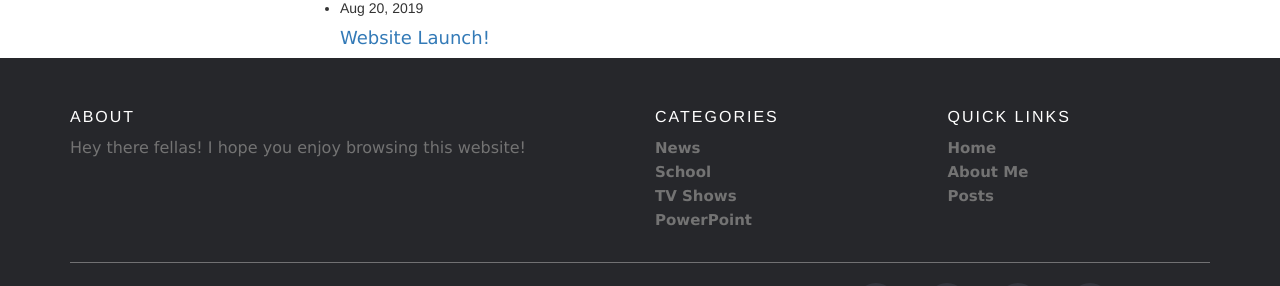
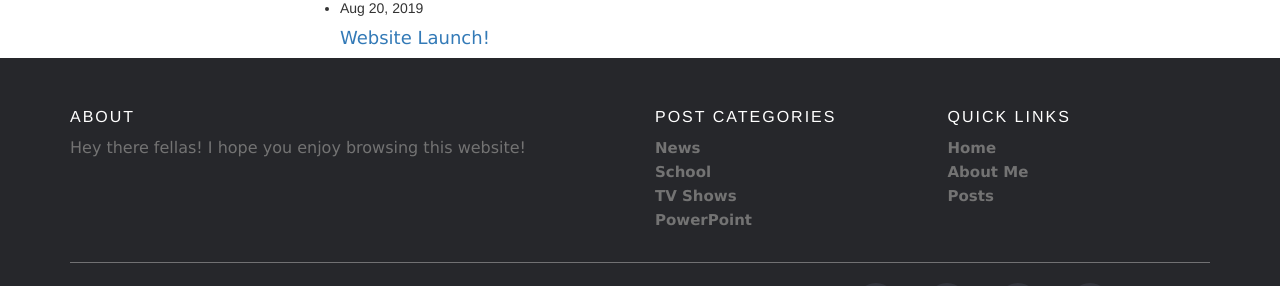
Before and after one commit to danaesav/danaesav.github.io, a Jekyll site: the page built from index.html, in a window 1280 px wide and 959 px high. Shown: the part 612-898 px from the top of the window. Built offline with Jekyll 4.4.1, drawn with Linux system fonts in a browser that asks for light colours.

Commit message:
Update footer.html

```diff
--- a/_includes/footer.html
+++ b/_includes/footer.html
@@ -7,7 +7,7 @@
           </div>
 
           <div class="col-xs-6 col-md-3">
-            <h6>Categories</h6>
+            <h6>Post Categories</h6>
             <ul class="footer-links">
               <li><a href="#">News</a></li>
               <li><a href="#">School</a></li>
```
